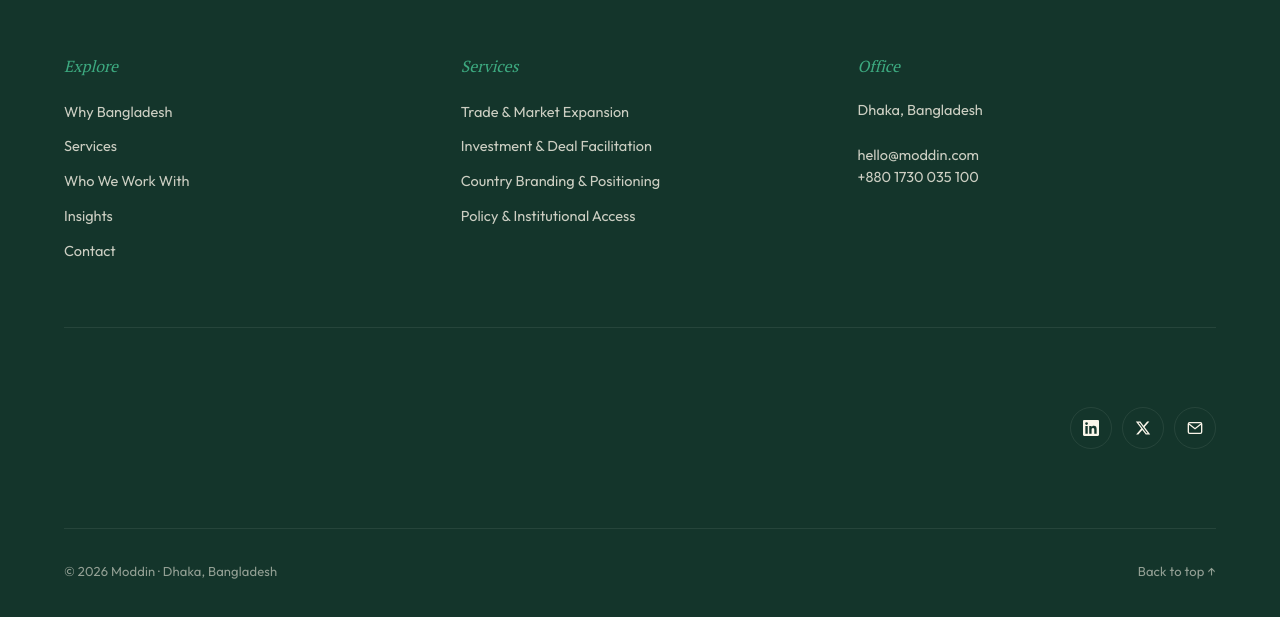
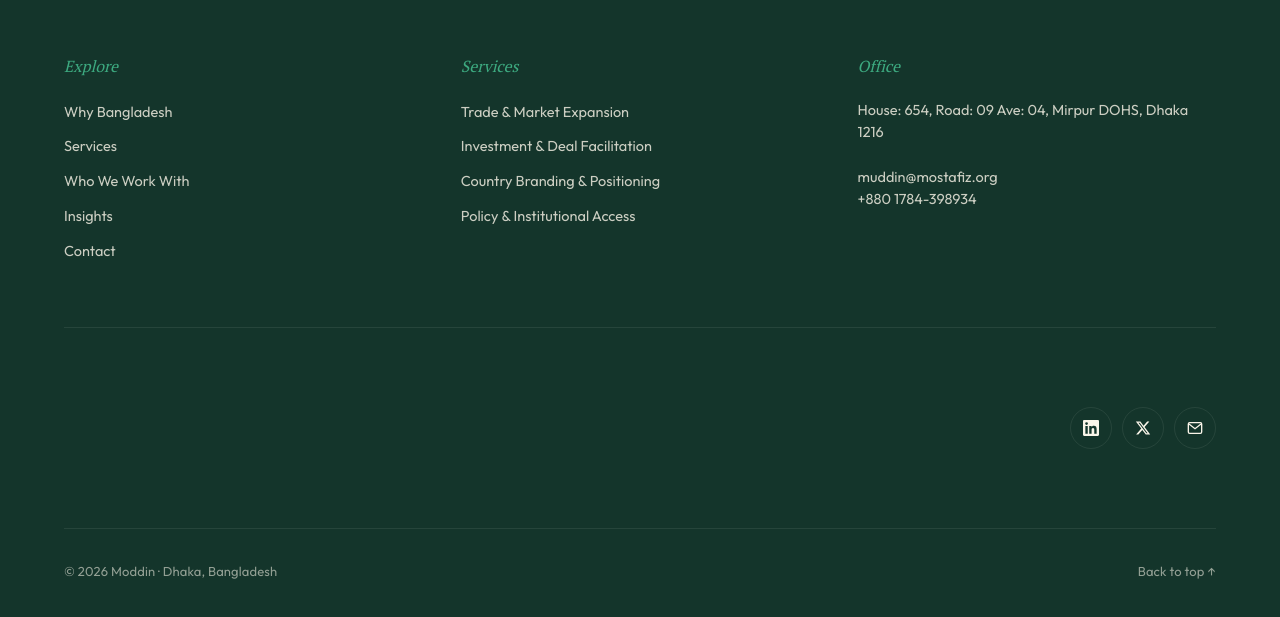
Before and after one commit to Creativecoder11/moddin, a Next.js app: page /trade in a window 1280 px wide. Shown: the part 4873-5490 px from the top of the page. Built offline with nearby package versions, Linux system fonts and the light colour scheme.

Commit message:
Footer Contact Details Update

```diff
--- a/app/components/chrome/Footer.tsx
+++ b/app/components/chrome/Footer.tsx
@@ -28,15 +28,15 @@ export function Footer() {
               Office
             </h4>
             <address className="not-italic text-[14.5px] text-cream/80 leading-[1.55]">
-              Dhaka, Bangladesh
+              House: 654, Road: 09 Ave: 04, Mirpur DOHS, Dhaka 1216
               <br />
               <br />
-              <a href="mailto:hello@moddin.com" className="hover:opacity-100 hover:text-ember">
-                hello@moddin.com
+              <a href="mailto:muddin@mostafiz.org" className="hover:opacity-100 hover:text-ember">
+                muddin@mostafiz.org
               </a>
               <br />
               <a href="tel:+8801730035100" className="hover:opacity-100 hover:text-ember">
-                +880 1730 035 100
+                +880 1784-398934
               </a>
             </address>
           </div>
--- a/app/components/sections/Hero.tsx
+++ b/app/components/sections/Hero.tsx
@@ -52,7 +52,7 @@ export function Hero() {
 
   return (
     <section
-      className="hero-section relative w-full overflow-hidden bg-paper -mt-[112px] max-[560px]:-mt-[96px]"
+      className="hero-section relative w-full overflow-hidden bg-paper -mt-[32px] max-[560px]:-mt-[96px]"
       aria-label="Bangladesh, Unlocked"
     >
       {/* Single full-bleed image. CSS handles mobile bg vs desktop right-column. */}
```
Also changed, not shown: 1 other file (tests, documents, lock files or other folders).
